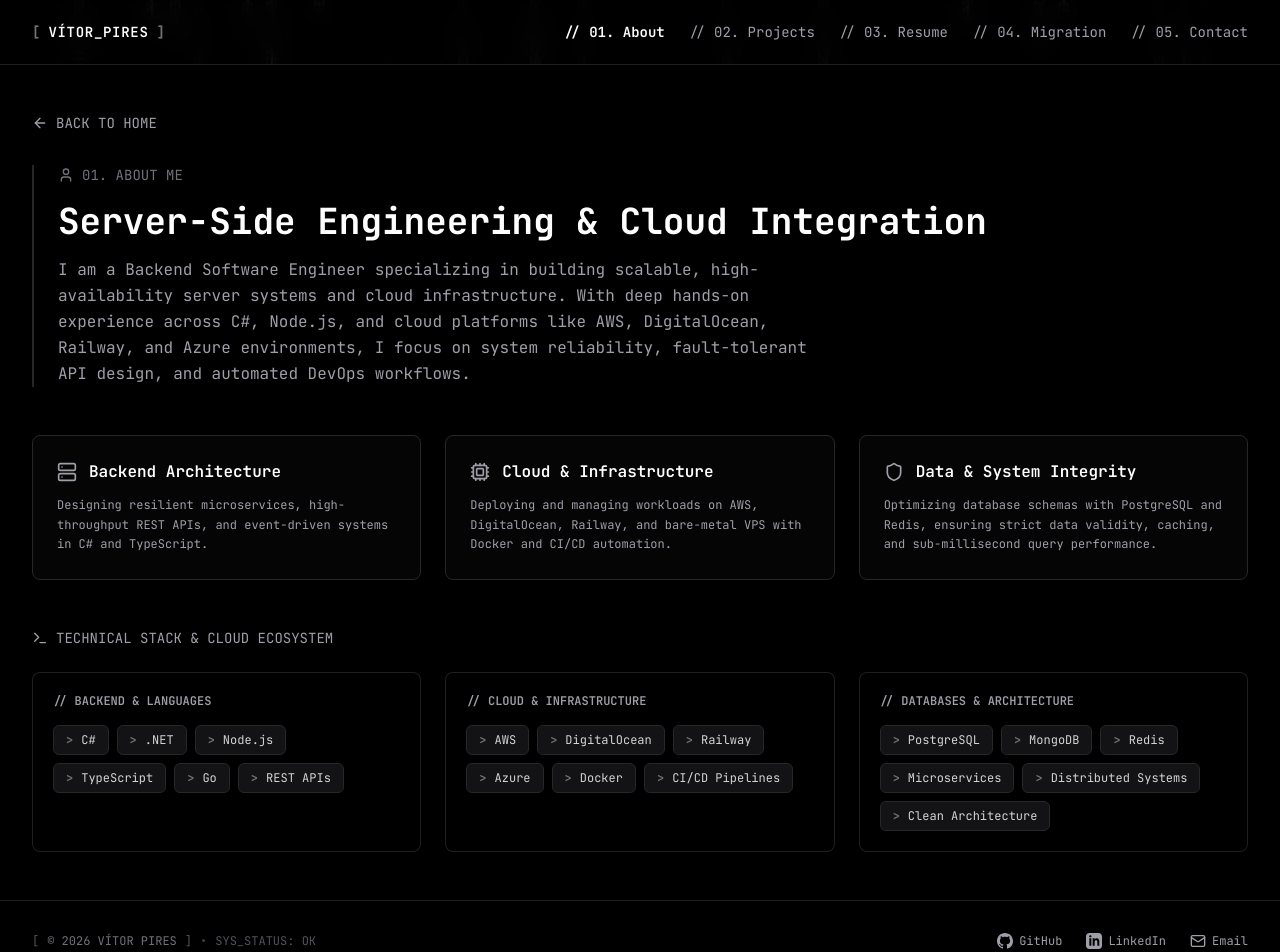
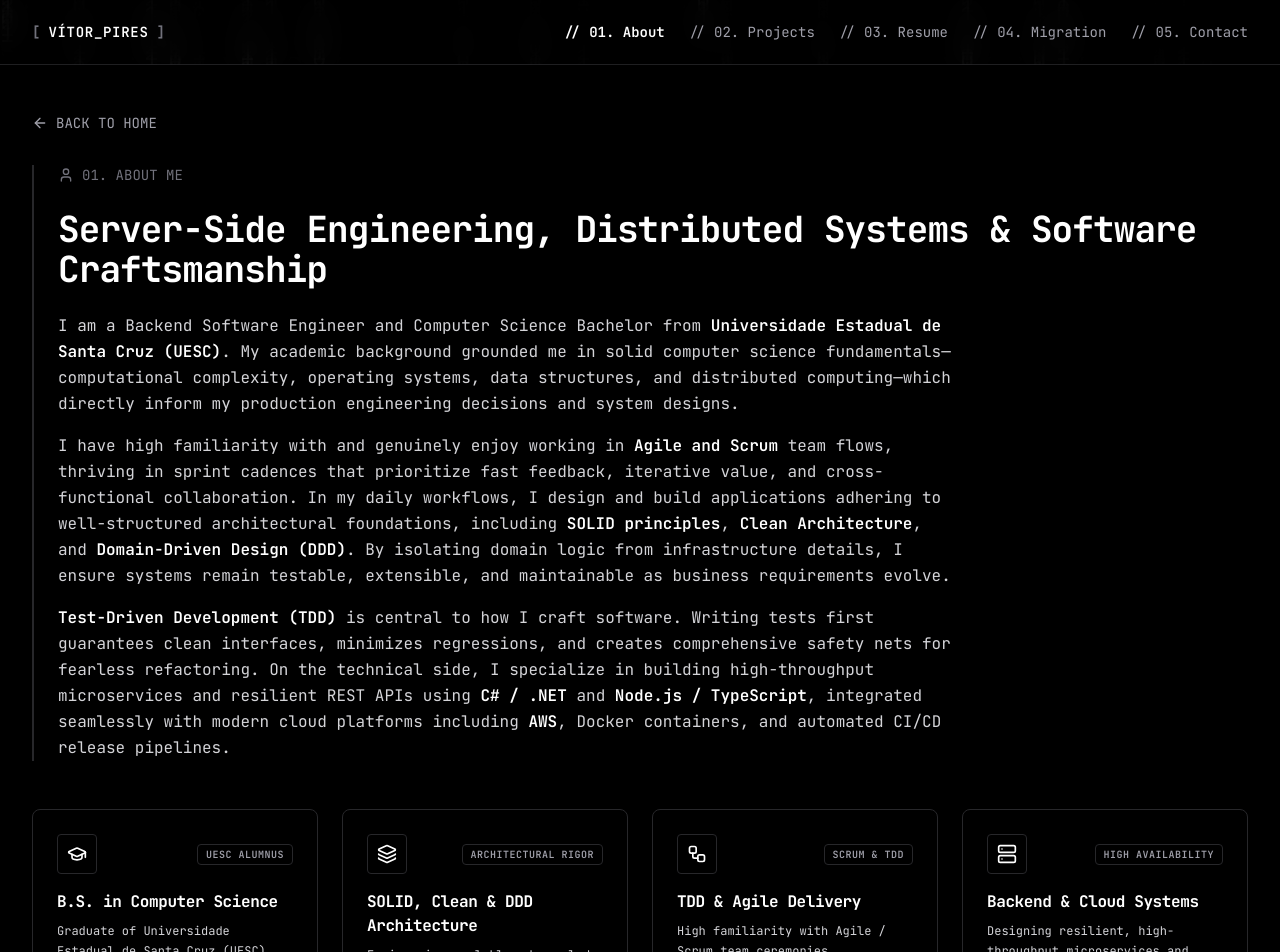
Before and after one commit to v1tor2003/portfolio, a Next.js app: page /about in a window 1280 px wide. Shown: the top 952 px of the page. Built offline with nearby package versions, Linux system fonts and the light colour scheme.

Commit message:
feat(about): expand bio with CS degree, agile workflows, and SOLID/Clean/DDD/TDD architecture

```diff
--- a/features/about/components/AboutHeader.tsx
+++ b/features/about/components/AboutHeader.tsx
@@ -1,22 +1,66 @@
-import { User } from "lucide-react";
+import { GraduationCap, Layers, Sparkles, User, Workflow } from "lucide-react";
 
 export function AboutHeader() {
 	return (
-		<div className="space-y-4 border-l-2 border-zinc-800 pl-6">
-			<div className="flex items-center space-x-2 text-zinc-500 font-mono text-sm">
+		<div className="space-y-6 border-l-2 border-zinc-800 pl-6 font-mono">
+			<div className="flex items-center space-x-2 text-zinc-500 text-sm">
 				<User className="h-4 w-4" />
 				<span>01. ABOUT ME</span>
 			</div>
-			<h2 className="text-3xl sm:text-4xl font-bold text-white font-mono">
-				Server-Side Engineering & Cloud Integration
-			</h2>
-			<p className="text-zinc-400 max-w-3xl leading-relaxed">
-				I am a Backend Software Engineer specializing in building scalable,
-				high-availability server systems and cloud infrastructure. With deep
-				hands-on experience across C#, Node.js, and cloud platforms like AWS,
-				DigitalOcean, Railway, and Azure environments, I focus on system
-				reliability, fault-tolerant API design, and automated DevOps workflows.
-			</p>
+
+			<div className="space-y-3">
+				<h2 className="text-3xl sm:text-4xl font-bold text-white tracking-tight">
+					Server-Side Engineering, Distributed Systems & Software Craftsmanship
+				</h2>
+			</div>
+
+			{/* Detailed Bio Narrative */}
+			<div className="space-y-4 text-sm sm:text-base text-zinc-300 leading-relaxed max-w-4xl">
+				<p>
+					I am a Backend Software Engineer and Computer Science Bachelor from{" "}
+					<span className="text-white font-semibold">
+						Universidade Estadual de Santa Cruz (UESC)
+					</span>
+					. My academic background grounded me in solid computer science
+					fundamentals—computational complexity, operating systems, data
+					structures, and distributed computing—which directly inform my
+					production engineering decisions and system designs.
+				</p>
+
+				<p>
+					I have high familiarity with and genuinely enjoy working in{" "}
+					<span className="text-white font-semibold">Agile and Scrum</span> team
+					flows, thriving in sprint cadences that prioritize fast feedback,
+					iterative value, and cross-functional collaboration. In my daily
+					workflows, I design and build applications adhering to well-structured
+					architectural foundations, including{" "}
+					<span className="text-white font-semibold">SOLID principles</span>,{" "}
+					<span className="text-white font-semibold">Clean Architecture</span>,
+					and{" "}
+					<span className="text-white font-semibold">
+						Domain-Driven Design (DDD)
+					</span>
+					. By isolating domain logic from infrastructure details, I ensure
+					systems remain testable, extensible, and maintainable as business
+					requirements evolve.
+				</p>
+
+				<p>
+					<span className="text-white font-semibold">
+						Test-Driven Development (TDD)
+					</span>{" "}
+					is central to how I craft software. Writing tests first guarantees
+					clean interfaces, minimizes regressions, and creates comprehensive
+					safety nets for fearless refactoring. On the technical side, I
+					specialize in building high-throughput microservices and resilient
+					REST APIs using{" "}
+					<span className="text-white font-semibold">C# / .NET</span> and{" "}
+					<span className="text-white font-semibold">Node.js / TypeScript</span>
+					, integrated seamlessly with modern cloud platforms including{" "}
+					<span className="text-white font-semibold">AWS</span>, Docker
+					containers, and automated CI/CD release pipelines.
+				</p>
+			</div>
 		</div>
 	);
 }
--- a/features/about/components/CoreHighlights.tsx
+++ b/features/about/components/CoreHighlights.tsx
@@ -8,21 +8,35 @@ export function CoreHighlights({
 	highlights = CORE_HIGHLIGHTS,
 }: CoreHighlightsProps) {
 	return (
-		<div className="grid grid-cols-1 md:grid-cols-3 gap-6 font-mono">
+		<div className="grid grid-cols-1 sm:grid-cols-2 lg:grid-cols-4 gap-6 font-mono">
 			{highlights.map((item) => {
 				const Icon = item.icon;
 				return (
 					<div
 						key={item.title}
-						className="rounded-lg border border-zinc-800 bg-zinc-950/60 p-6 space-y-3 backdrop-blur-sm"
+						className="rounded-lg border border-zinc-800 bg-black p-6 space-y-4 transition-all duration-200 hover:border-zinc-600 flex flex-col justify-between shadow-lg"
 					>
-						<div className="flex items-center space-x-3 text-white">
-							<Icon className="h-5 w-5 text-zinc-400" />
-							<h3 className="font-semibold text-base">{item.title}</h3>
+						<div className="space-y-4">
+							<div className="flex items-center justify-between">
+								<div className="h-10 w-10 rounded border border-zinc-800 bg-black flex items-center justify-center text-white shrink-0">
+									<Icon className="h-5 w-5 text-white" />
+								</div>
+								{item.badge && (
+									<span className="text-[10px] tracking-wider text-zinc-400 bg-black border border-zinc-800 px-2 py-0.5 rounded uppercase font-semibold">
+										{item.badge}
+									</span>
+								)}
+							</div>
+
+							<div className="space-y-2">
+								<h3 className="font-bold text-sm sm:text-base text-white tracking-tight">
+									{item.title}
+								</h3>
+								<p className="text-xs text-zinc-300 leading-relaxed">
+									{item.description}
+								</p>
+							</div>
 						</div>
-						<p className="text-xs text-zinc-400 leading-relaxed">
-							{item.description}
-						</p>
 					</div>
 				);
 			})}
--- a/features/about/components/SkillBadge.tsx
+++ b/features/about/components/SkillBadge.tsx
@@ -5,7 +5,7 @@ export interface SkillBadgeProps {
 
 export function SkillBadge({ name }: SkillBadgeProps) {
 	return (
-		<div className="inline-flex items-center space-x-2 rounded-md border border-zinc-800 bg-zinc-900/80 px-3 py-1.5 font-mono text-xs text-zinc-300 transition-all hover:border-zinc-500 hover:bg-zinc-800 hover:text-white">
+		<div className="inline-flex items-center space-x-2 rounded border border-zinc-800 bg-black px-2.5 py-1 font-mono text-xs text-zinc-300 transition-all hover:border-zinc-500 hover:text-white">
 			<span className="text-zinc-500 font-bold">&gt;</span>
 			<span>{name}</span>
 		</div>
--- a/features/about/components/TechStackGrid.tsx
+++ b/features/about/components/TechStackGrid.tsx
@@ -8,19 +8,19 @@ interface TechStackGridProps {
 
 export function TechStackGrid({ groups = SKILL_GROUPS }: TechStackGridProps) {
 	return (
-		<div className="space-y-6">
-			<div className="flex items-center space-x-2 text-zinc-400 font-mono text-sm">
-				<Terminal className="h-4 w-4" />
-				<span>TECHNICAL STACK & CLOUD ECOSYSTEM</span>
+		<div className="space-y-6 font-mono">
+			<div className="flex items-center space-x-2 text-zinc-400 text-sm">
+				<Terminal className="h-4 w-4 text-white" />
+				<span>TECHNICAL STACK & ARCHITECTURAL ECOSYSTEM</span>
 			</div>
 
-			<div className="grid grid-cols-1 md:grid-cols-3 gap-6">
+			<div className="grid grid-cols-1 md:grid-cols-2 gap-6">
 				{groups.map((group) => (
 					<div
 						key={group.title}
-						className="rounded-lg border border-zinc-800/80 bg-black/40 p-5 space-y-4"
+						className="rounded-lg border border-zinc-800 bg-black p-5 space-y-4 shadow-lg transition-all duration-200 hover:border-zinc-700"
 					>
-						<h4 className="font-mono text-xs font-semibold text-zinc-400">
+						<h4 className="font-mono text-xs font-semibold text-zinc-300">
 							{group.title}
 						</h4>
 						<div className="flex flex-wrap gap-2">
--- a/features/about/data/about-data.ts
+++ b/features/about/data/about-data.ts
@@ -1,4 +1,10 @@
-import { Cpu, type LucideIcon, Server, Shield } from "lucide-react";
+import {
+	GraduationCap,
+	Layers,
+	type LucideIcon,
+	Server,
+	Workflow,
+} from "lucide-react";
 
 export interface SkillGroup {
 	title: string;
@@ -9,54 +15,87 @@ export interface HighlightItem {
 	icon: LucideIcon;
 	title: string;
 	description: string;
+	badge?: string;
 }
 
 export const SKILL_GROUPS: readonly SkillGroup[] = [
 	{
+		title: "// ARCHITECTURE & METHODOLOGIES",
+		skills: [
+			"SOLID Principles",
+			"Clean Architecture",
+			"DDD",
+			"TDD",
+			"Agile / Scrum",
+			"Microservices",
+			"Design Patterns",
+			"Event-Driven Arch",
+		],
+	},
+	{
 		title: "// BACKEND & LANGUAGES",
-		skills: ["C#", ".NET", "Node.js", "TypeScript", "Go", "REST APIs"],
+		skills: [
+			"C#",
+			".NET",
+			"Node.js",
+			"TypeScript",
+			"Go",
+			"REST APIs",
+			"GraphQL",
+		],
 	},
 	{
 		title: "// CLOUD & INFRASTRUCTURE",
 		skills: [
 			"AWS",
+			"Docker",
+			"CI/CD Pipelines",
 			"DigitalOcean",
 			"Railway",
 			"Azure",
-			"Docker",
-			"CI/CD Pipelines",
+			"Linux",
 		],
 	},
 	{
-		title: "// DATABASES & ARCHITECTURE",
+		title: "// DATABASES & STORAGE",
 		skills: [
 			"PostgreSQL",
+			"Redis",
 			"MongoDB",
-			"Redis",
-			"Microservices",
-			"Distributed Systems",
-			"Clean Architecture",
+			"Elasticsearch",
+			"Entity Framework",
+			"Prisma",
 		],
 	},
 ];
 
 export const CORE_HIGHLIGHTS: readonly HighlightItem[] = [
 	{
-		icon: Server,
-		title: "Backend Architecture",
+		icon: GraduationCap,
+		title: "B.S. in Computer Science",
 		description:
-			"Designing resilient microservices, high-throughput REST APIs, and event-driven systems in C# and TypeScript.",
+			"Graduate of Universidade Estadual de Santa Cruz (UESC), grounded in algorithmic analysis, distributed systems, operating systems, and computer science theory.",
+		badge: "UESC ALUMNUS",
 	},
 	{
-		icon: Cpu,
-		title: "Cloud & Infrastructure",
+		icon: Layers,
+		title: "SOLID, Clean & DDD Architecture",
 		description:
-			"Deploying and managing workloads on AWS, DigitalOcean, Railway, and bare-metal VPS with Docker and CI/CD automation.",
+			"Engineering scalable, decoupled applications by strictly applying SOLID principles, Clean Architecture layers, and Domain-Driven Design (DDD) with expressive domain logic.",
+		badge: "ARCHITECTURAL RIGOR",
 	},
 	{
-		icon: Shield,
-		title: "Data & System Integrity",
+		icon: Workflow,
+		title: "TDD & Agile Delivery",
 		description:
-			"Optimizing database schemas with PostgreSQL and Redis, ensuring strict data validity, caching, and sub-millisecond query performance.",
+			"High familiarity with Agile / Scrum team ceremonies, leveraging Test-Driven Development (TDD) for rapid feedback loops, defect prevention, and regression-free delivery.",
+		badge: "SCRUM & TDD",
+	},
+	{
+		icon: Server,
+		title: "Backend & Cloud Systems",
+		description:
+			"Designing resilient, high-throughput microservices and REST APIs in C#, .NET, Node.js, and TypeScript, backed by AWS infrastructure and automated CI/CD pipelines.",
+		badge: "HIGH AVAILABILITY",
 	},
 ];
```
Also changed, not shown: 2 other files (tests, documents, lock files or other folders).
